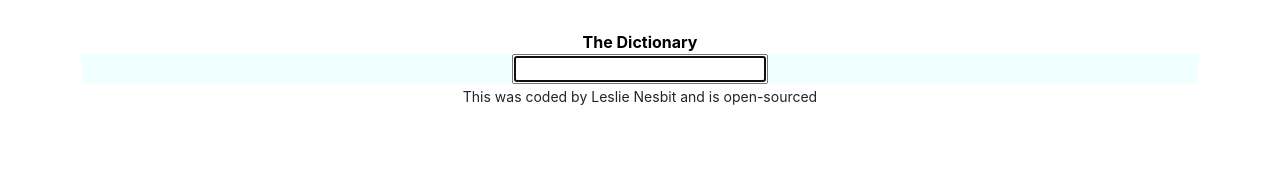
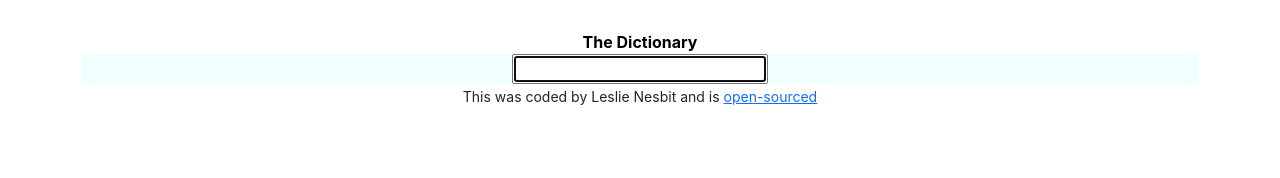
Before and after one commit to LeelooDawn/dictionary-project, a React (Create React App) app: page / in a window 1280 px wide. Shown: the top 178 px of the page. Built offline with nearby package versions, Linux system fonts and the light colour scheme.

Commit message:
added github link

```diff
--- a/src/App.js
+++ b/src/App.js
@@ -12,7 +12,12 @@
           <Dictionary />
         </main>
         <footer>
-          <small>This was coded by Leslie Nesbit and is open-sourced</small>
+          <small>
+            This was coded by Leslie Nesbit and is{" "}
+            <a href="https://github.com/LeelooDawn/dictionary-project">
+              open-sourced
+            </a>{" "}
+          </small>
         </footer>
       </div>
     </div>
--- a/src/Meaning.js
+++ b/src/Meaning.js
@@ -8,6 +8,7 @@
       {props.meaning.definitions.map(function (definition, index) {
         return (
           <div key={index}>
+            <br />
             <p>{definition.definition}</p>
             <em>{definition.example}</em>
             <br />
```
